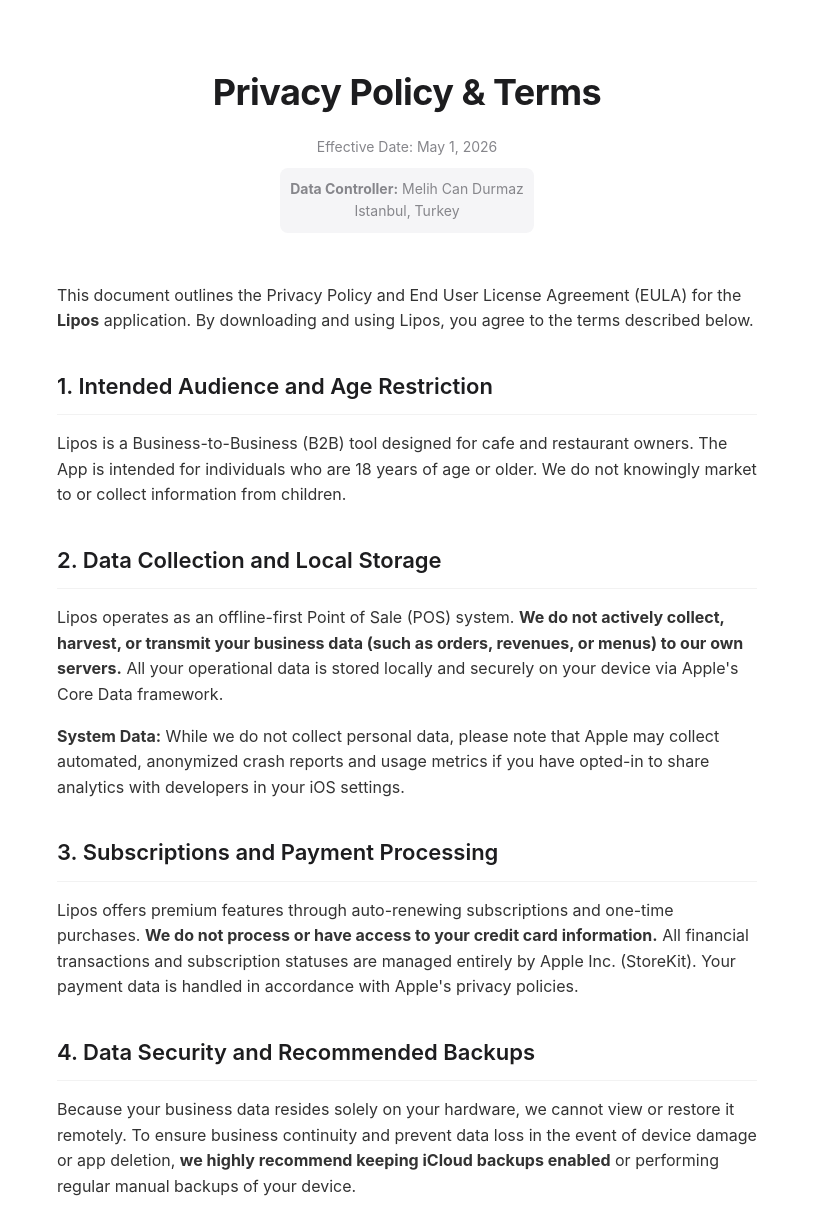
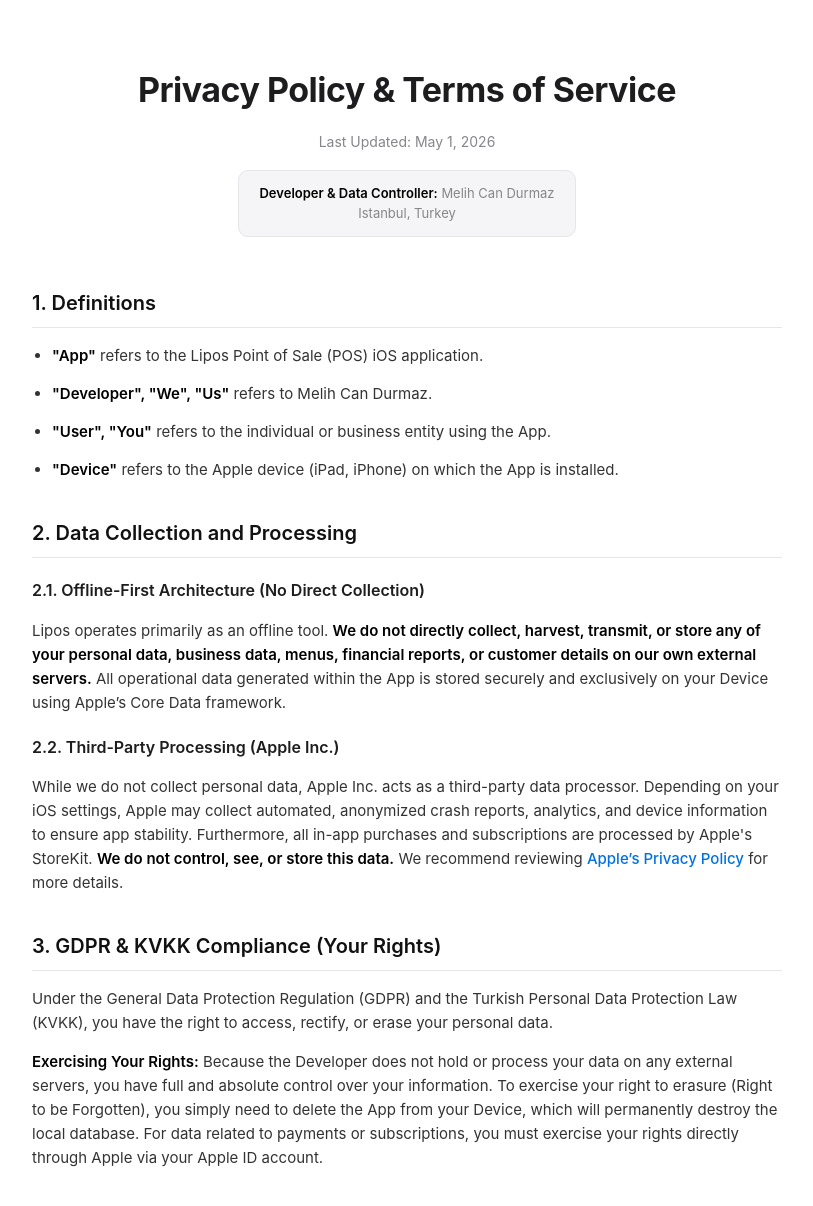
Before and after one commit to stopmaz/Lipos-legal, a plain HTML site: page index.html in a window 1280 px wide. Shown: the top 1206 px of the page, without its empty margins (233-1046 px from the left). Drawn offline with Linux system fonts and the light colour scheme.

Commit message:
Update index.html

```diff
--- a/index.html
+++ b/index.html
@@ -3,13 +3,15 @@
 <head>
     <meta charset="UTF-8">
     <meta name="viewport" content="width=device-width, initial-scale=1.0">
-    <title>Lipos - Privacy Policy & Terms</title>
+    <title>Lipos - Privacy Policy & Terms of Service</title>
     <style>
         :root {
             --primary-color: #1d1d1f;
             --secondary-color: #86868b;
             --accent-color: #0071e3;
             --bg-color: #ffffff;
+            --box-bg: #f5f5f7;
+            --border-color: #e5e5ea;
         }
 
         body {
@@ -24,7 +26,7 @@
         }
 
         .container {
-            max-width: 700px;
+            max-width: 750px;
             width: 100%;
         }
 
@@ -34,33 +36,34 @@
         }
 
         .logo {
-            width: 80px;
-            height: 80px;
+            width: 84px;
+            height: 84px;
             border-radius: 18px;
             margin-bottom: 20px;
-            box-shadow: 0 4px 12px rgba(0,0,0,0.1);
+            box-shadow: 0 4px 14px rgba(0,0,0,0.08);
         }
 
         h1 {
-            font-size: 36px;
+            font-size: 34px;
             font-weight: 700;
             letter-spacing: -0.5px;
-            margin-bottom: 10px;
+            margin-bottom: 8px;
         }
 
         .date {
             color: var(--secondary-color);
             font-size: 14px;
-            margin-bottom: 10px;
+            margin-bottom: 16px;
         }
 
         .dev-info {
-            font-size: 14px;
+            font-size: 13px;
             color: var(--secondary-color);
-            background: #f5f5f7;
-            padding: 10px;
-            border-radius: 8px;
+            background: var(--box-bg);
+            padding: 12px 20px;
+            border-radius: 10px;
             display: inline-block;
+            border: 1px solid var(--border-color);
         }
 
         section {
@@ -68,15 +71,23 @@
         }
 
         h2 {
-            font-size: 22px;
+            font-size: 20px;
             font-weight: 600;
-            margin-bottom: 15px;
-            border-bottom: 1px solid #f2f2f2;
-            padding-bottom: 10px;
+            margin-bottom: 16px;
+            border-bottom: 1px solid var(--border-color);
+            padding-bottom: 8px;
+            color: #111;
+        }
+
+        h3 {
+            font-size: 16px;
+            font-weight: 600;
+            margin-bottom: 8px;
+            margin-top: 20px;
         }
 
         p, li {
-            font-size: 16px;
+            font-size: 15px;
             color: #333333;
             margin-bottom: 14px;
         }
@@ -86,11 +97,17 @@
             padding-left: 20px;
         }
 
+        strong {
+            font-weight: 600;
+            color: #000;
+        }
+
         .contact-box {
-            background-color: #f5f5f7;
+            background-color: var(--box-bg);
             padding: 25px;
             border-radius: 12px;
-            margin-top: 40px;
+            margin-top: 50px;
+            border: 1px solid var(--border-color);
         }
 
         .contact-link {
@@ -114,57 +131,77 @@
 <div class="container">
     <div class="header">
         <img src="Lipos_iconF.png" alt="Lipos Logo" class="logo" onerror="this.style.display='none'">
-        <h1>Privacy Policy & Terms</h1>
-        <p class="date">Effective Date: May 1, 2026</p>
+        <h1>Privacy Policy & Terms of Service</h1>
+        <p class="date">Last Updated: May 1, 2026</p>
         <div class="dev-info">
-            <strong>Data Controller:</strong> Melih Can Durmaz<br>
+            <strong>Developer & Data Controller:</strong> Melih Can Durmaz<br>
             Istanbul, Turkey
         </div>
     </div>
 
     <section>
-        <p>This document outlines the Privacy Policy and End User License Agreement (EULA) for the <strong>Lipos</strong> application. By downloading and using Lipos, you agree to the terms described below.</p>
-    </section>
-
-    <section>
-        <h2>1. Intended Audience and Age Restriction</h2>
-        <p>Lipos is a Business-to-Business (B2B) tool designed for cafe and restaurant owners. The App is intended for individuals who are 18 years of age or older. We do not knowingly market to or collect information from children.</p>
-    </section>
-
-    <section>
-        <h2>2. Data Collection and Local Storage</h2>
-        <p>Lipos operates as an offline-first Point of Sale (POS) system. <strong>We do not actively collect, harvest, or transmit your business data (such as orders, revenues, or menus) to our own servers.</strong> All your operational data is stored locally and securely on your device via Apple's Core Data framework.</p>
-        <p><strong>System Data:</strong> While we do not collect personal data, please note that Apple may collect automated, anonymized crash reports and usage metrics if you have opted-in to share analytics with developers in your iOS settings.</p>
-    </section>
-
-    <section>
-        <h2>3. Subscriptions and Payment Processing</h2>
-        <p>Lipos offers premium features through auto-renewing subscriptions and one-time purchases. <strong>We do not process or have access to your credit card information.</strong> All financial transactions and subscription statuses are managed entirely by Apple Inc. (StoreKit). Your payment data is handled in accordance with Apple's privacy policies.</p>
-    </section>
-
-    <section>
-        <h2>4. Data Security and Recommended Backups</h2>
-        <p>Because your business data resides solely on your hardware, we cannot view or restore it remotely. To ensure business continuity and prevent data loss in the event of device damage or app deletion, <strong>we highly recommend keeping iCloud backups enabled</strong> or performing regular manual backups of your device.</p>
-    </section>
-
-    <section>
-        <h2>5. End User License Agreement (EULA)</h2>
-        <p>By using Lipos, you agree to the following terms:</p>
+        <h2>1. Definitions</h2>
         <ul>
-            <li><strong>Auto-Renewal:</strong> Subscriptions automatically renew unless auto-renew is turned off at least 24 hours before the end of the current period.</li>
-            <li><strong>Management:</strong> You can manage or cancel your subscriptions at any time via your Apple ID Account Settings. Deleting the App does not cancel your subscription.</li>
-            <li><strong>Limitation of Liability:</strong> Lipos is provided "as is" to assist with business management. To the maximum extent permitted by law, the developer shall not be liable for any direct, indirect, or incidental damages, loss of profits, or data loss. Users are responsible for verifying tax calculations and financial reports before using them for official accounting.</li>
+            <li><strong>"App"</strong> refers to the Lipos Point of Sale (POS) iOS application.</li>
+            <li><strong>"Developer", "We", "Us"</strong> refers to Melih Can Durmaz.</li>
+            <li><strong>"User", "You"</strong> refers to the individual or business entity using the App.</li>
+            <li><strong>"Device"</strong> refers to the Apple device (iPad, iPhone) on which the App is installed.</li>
         </ul>
     </section>
 
     <section>
-        <h2>6. Governing Law and Dispute Resolution</h2>
-        <p>These terms and your use of the App shall be governed by the laws of the Republic of Turkey. Any disputes arising out of or in connection with this agreement shall be subject to the exclusive jurisdiction of the courts of Istanbul, Turkey.</p>
+        <h2>2. Data Collection and Processing</h2>
+        <h3>2.1. Offline-First Architecture (No Direct Collection)</h3>
+        <p>Lipos operates primarily as an offline tool. <strong>We do not directly collect, harvest, transmit, or store any of your personal data, business data, menus, financial reports, or customer details on our own external servers.</strong> All operational data generated within the App is stored securely and exclusively on your Device using Apple’s Core Data framework.</p>
+
+        <h3>2.2. Third-Party Processing (Apple Inc.)</h3>
+        <p>While we do not collect personal data, Apple Inc. acts as a third-party data processor. Depending on your iOS settings, Apple may collect automated, anonymized crash reports, analytics, and device information to ensure app stability. Furthermore, all in-app purchases and subscriptions are processed by Apple's StoreKit. <strong>We do not control, see, or store this data.</strong> We recommend reviewing <a href="https://www.apple.com/legal/privacy/" target="_blank" class="contact-link">Apple’s Privacy Policy</a> for more details.</p>
+    </section>
+
+    <section>
+        <h2>3. GDPR & KVKK Compliance (Your Rights)</h2>
+        <p>Under the General Data Protection Regulation (GDPR) and the Turkish Personal Data Protection Law (KVKK), you have the right to access, rectify, or erase your personal data.</p>
+        <p><strong>Exercising Your Rights:</strong> Because the Developer does not hold or process your data on any external servers, you have full and absolute control over your information. To exercise your right to erasure (Right to be Forgotten), you simply need to delete the App from your Device, which will permanently destroy the local database. For data related to payments or subscriptions, you must exercise your rights directly through Apple via your Apple ID account.</p>
+    </section>
+
+    <section>
+        <h2>4. Subscriptions and Payments</h2>
+        <p>Lipos offers premium features via auto-renewing subscriptions and one-time lifetime licenses. We do not have access to your credit card information or billing address. By purchasing a subscription, you agree to the following:</p>
+        <ul>
+            <li>Subscriptions automatically renew unless auto-renew is turned off at least 24 hours before the end of the current period.</li>
+            <li>You can manage or cancel your subscriptions at any time via your Apple ID Account Settings.</li>
+            <li>Deleting the App from your device does <strong>not</strong> automatically cancel your active subscriptions.</li>
+        </ul>
+    </section>
+
+    <section>
+        <h2>5. End User License Agreement (EULA) & Termination</h2>
+        <p>The Developer grants you a revocable, non-exclusive, non-transferable, limited license to download, install, and use the App strictly in accordance with these Terms.</p>
+        <p><strong>Termination:</strong> We reserve the right to terminate or revoke your license to use the App immediately, without prior notice or liability, for any reason whatsoever, including without limitation if you breach these Terms (e.g., attempting to reverse-engineer the App or engaging in fraudulent transactions).</p>
+    </section>
+
+    <section>
+        <h2>6. Limitation of Liability and Disclaimers (Important)</h2>
+        <h3>6.1. No Guarantee of Financial Accuracy</h3>
+        <p>Lipos is provided "as is" as a tool to assist in daily cafe management. <strong>It is not intended for official accounting or tax filing without independent verification.</strong> The User is solely responsible for verifying the accuracy of all tax calculations, Z-reports, and financial totals. The Developer shall not be held liable for any accounting errors, tax discrepancies, or financial losses.</p>
+
+        <h3>6.2. Absolute Disclaimer for Data Loss</h3>
+        <p>Because all data is stored locally, <strong>under no circumstances shall the Developer be held liable for any loss of data, revenues, or business interruption.</strong> It is the User's sole and absolute responsibility to maintain proper backups of their Device (e.g., via iCloud) to prevent data loss due to hardware failure, software corruption, or accidental App deletion.</p>
+    </section>
+
+    <section>
+        <h2>7. Updates to This Policy</h2>
+        <p>We reserve the right to modify or replace this Privacy Policy and Terms of Service at any time. Any changes will be effective immediately upon posting the updated document, reflected by the "Last Updated" date at the top of this page. Your continued use of the App after any such changes constitutes your acceptance of the new Terms.</p>
+    </section>
+
+    <section>
+        <h2>8. Governing Law and Jurisdiction</h2>
+        <p>These Terms shall be governed and construed in accordance with the laws of the Republic of Turkey, without regard to its conflict of law provisions. Any disputes arising from or relating to the use of the App shall be subject to the exclusive jurisdiction of the courts located in Istanbul, Turkey.</p>
     </section>
 
     <section class="contact-box">
-        <h2>7. Contact Us</h2>
-        <p>If you have any questions regarding this policy, your data, or require support, please contact us directly:</p>
+        <h2>9. Contact Us</h2>
+        <p>If you have any questions, concerns, or requests regarding this Privacy Policy or the Terms of Service, please contact us:</p>
         <p><strong>Email:</strong> <a href="mailto:lipos.support@proton.me" class="contact-link">lipos.support@proton.me</a></p>
     </section>
 </div>
```
